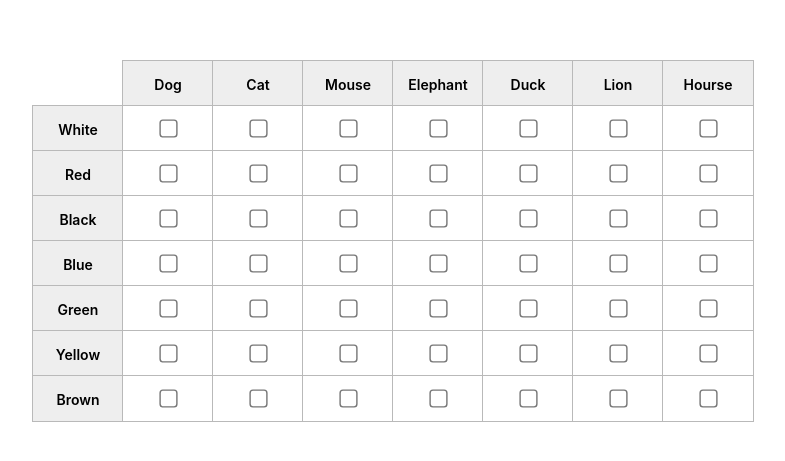
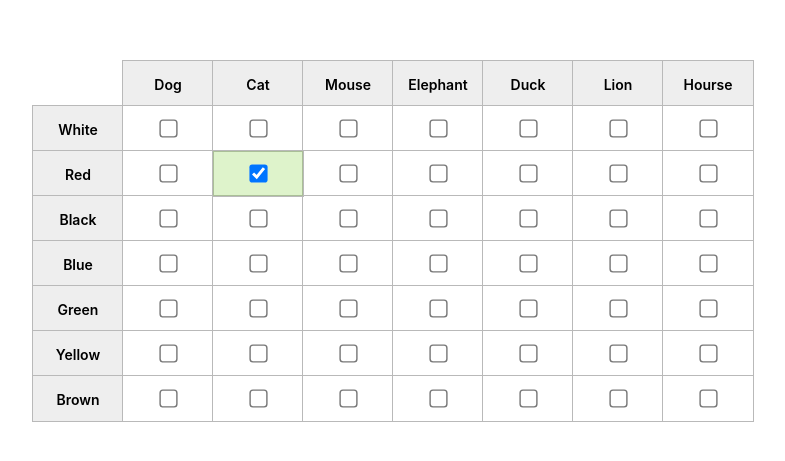
Before and after one commit to TungE610/checkbox-matrix, a React (Create React App) app: page / in a window 1280 px wide. Shown: the part 139-600 px from the top of the page, without its empty margins (347-1132 px from the left). Built offline with nearby package versions, Linux system fonts and the light colour scheme.

Commit message:
fix set initial checked cells

```diff
--- a/src/App.js
+++ b/src/App.js
@@ -5,10 +5,10 @@ function App() {
 
 	const twoListData = [['Dog', 'Cat', 'Mouse', 'Elephant', 'Duck', 'Lion', 'Hourse'],
 											 ['White', 'Red', 'Black', 'Blue', 'Green', 'Yellow', 'Brown']]
-
+  const checkedCells = [[1,1]]
   return (
     <div className="App">
-      <Matrix data={twoListData} />
+      <Matrix data={twoListData} checkedCells={checkedCells} />
     </div>
   );
 }
--- a/src/components/checkbox-matrix/checkbox-matrix-cell/CheckboxMatrixCell.jsx
+++ b/src/components/checkbox-matrix/checkbox-matrix-cell/CheckboxMatrixCell.jsx
@@ -3,7 +3,7 @@ import styles from './CheckboxMatrixCell.module.css'
 import { Checkbox } from 'antd';
 
 const CheckboxMatrixCell = (props) => {
-	const [ checked, setChecked ] = useState(false)
+	const [ checked, setChecked ] = useState(props.checked)
 	const matrixCellRef = useRef(null)
   const focusedIndex = props.focusedIndex
 	const numRow = props.numRow
--- a/src/components/checkbox-matrix/checkbox-matrix/CheckboxMatrix.jsx
+++ b/src/components/checkbox-matrix/checkbox-matrix/CheckboxMatrix.jsx
@@ -8,17 +8,26 @@ const Matrix = (props) => {
 	const checkboxMatrixData = props.data
 	const numCol = checkboxMatrixData[0].length
 	const numRow = checkboxMatrixData[1].length
-	const [checkedCells, setCheckedCells] = useState([])
+	const [checkedCells, setCheckedCells] = useState(props.checkedCells)
 
   const getFocusedIndexHandler = (rowIndex, columnIndex) => {
 		setFocusedIndex({ rowIndex, columnIndex })
 	}
+  const indexOfArray = (val, array) => {
+		var hash = {};
+		for (var i = 0; i < array.length; i++) {
+			hash[array[i]] = i;
+		}
+		return (hash.hasOwnProperty(val)) ? hash[val] : -1;
+	};
+
+	console.log(checkedCells)
 	const changeCheckedCellsHandler = (row, column, type) => {
-		const cellContent = [checkboxMatrixData[1][row],checkboxMatrixData[0][column]]
+		const cellIndex = [row,column]
 		if( type === 'add') {
-			setCheckedCells(prevState => [...prevState, cellContent])
+			setCheckedCells(prevState => [...prevState, cellIndex])
 		} else {
-			const index = checkedCells.indexOf(cellContent);
+			const index = checkedCells.indexOf(cellIndex);
 			if (index > -1) {
 				setCheckedCells(prevState => prevState.splice(index, 1))
 			}
@@ -50,6 +59,7 @@ const Matrix = (props) => {
 														numCol = {numCol}
 														numRow = {numRow}
 														changeCheckedCells={changeCheckedCellsHandler}
+														checked = {indexOfArray([row, column], checkedCells) >= 0}
 											/>
 								)}
 							</div>
```
